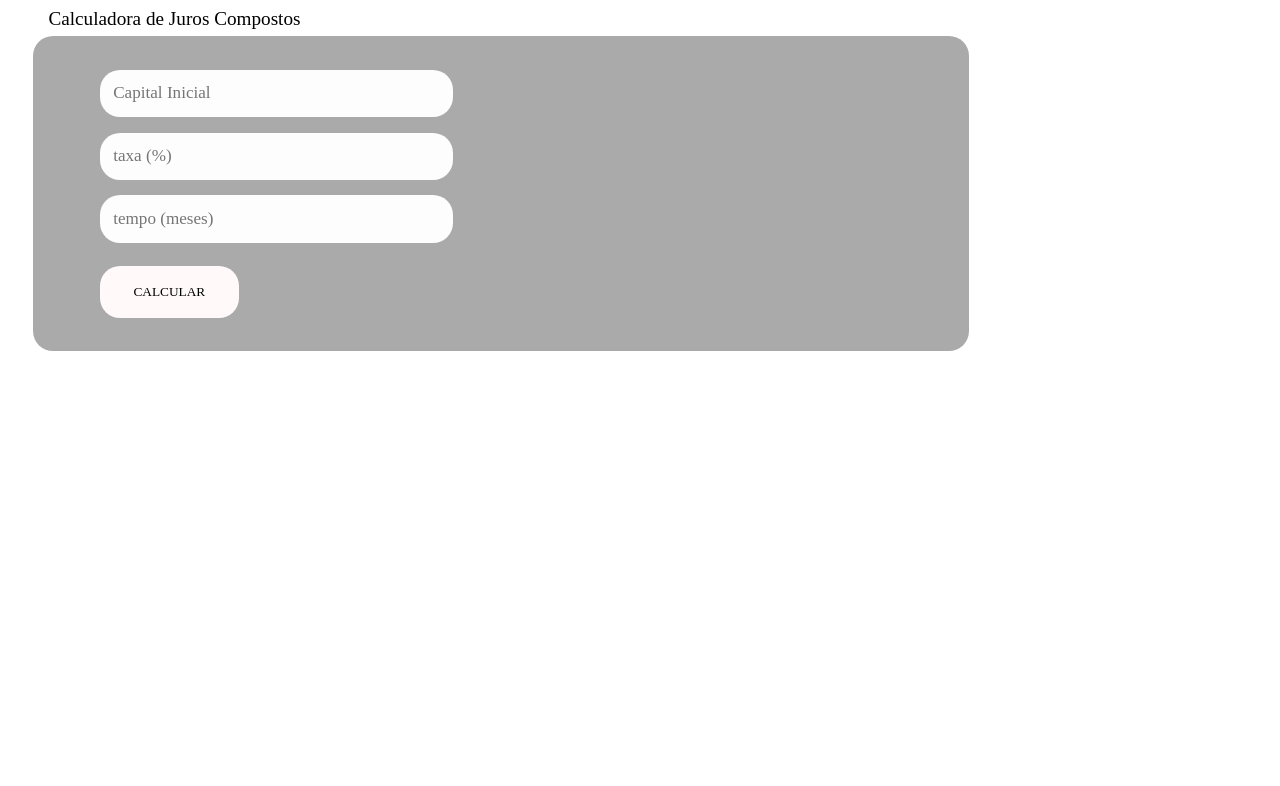
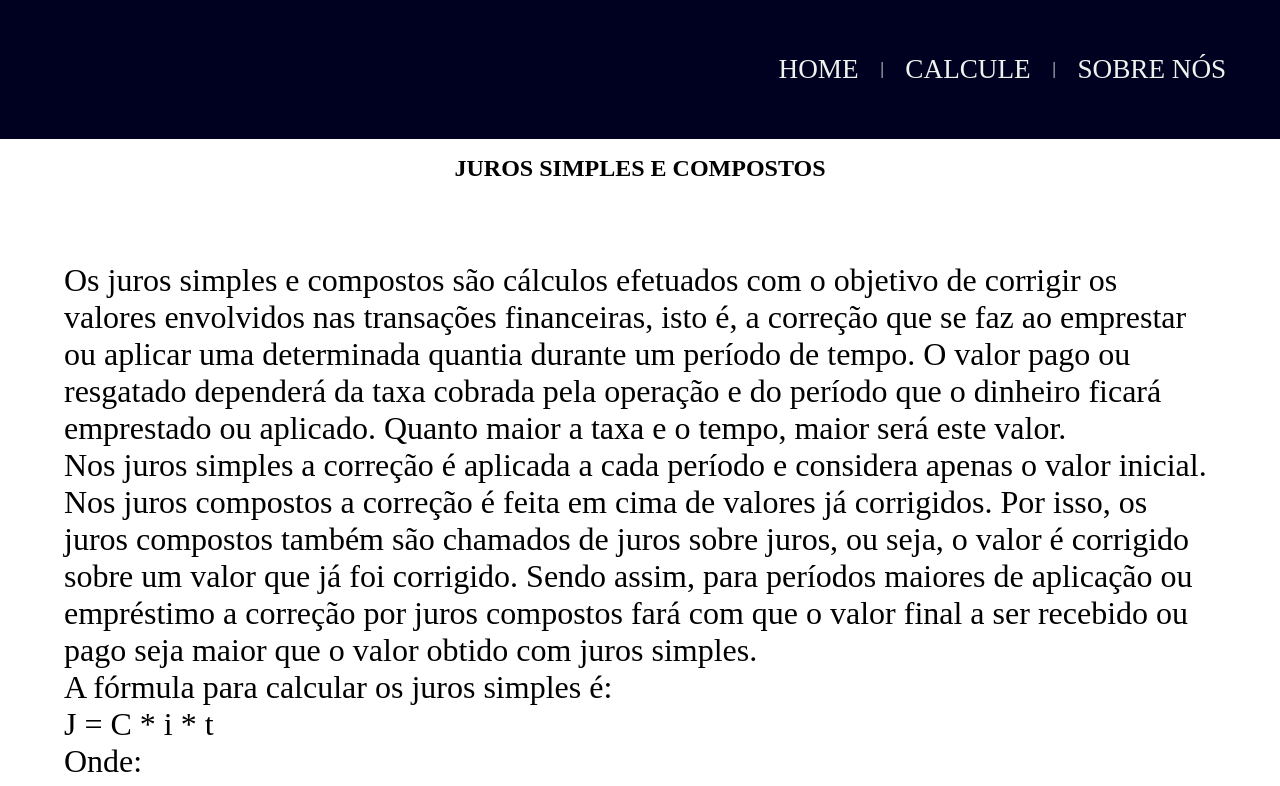
Before and after one commit to jjmonstro/site-da-Mayra, a plain HTML site: page eacntJUROS/index.html in a window 1280 px wide. Shown: the top 786 px of the page. Drawn offline with Linux system fonts and the light colour scheme; a web font is replaced by a local one.

Commit message:
feat - adding home and about page

```diff
--- a/eacntJUROS/css/style.css
+++ b/eacntJUROS/css/style.css
@@ -1,3 +1,71 @@
+*{
+    margin: 0;
+}
+body{
+    font-family: 'Inika', serif;
+}
+/* navbar */
+#navbar{
+    padding: 2em;
+    background-color: #000020;
+    color: #fdfdfd;
+    display: flex;
+    align-items: center;
+    justify-content: flex-end;
+}
+#navbar a {
+    font-size: 1.7em;
+    color: #F0F2EF;
+    cursor: pointer;
+    margin: 0.8em;
+    position: relative;
+    border: none;
+    background: none;
+    text-transform: uppercase;
+    text-decoration: none;
+    transition-timing-function: cubic-bezier(0.25, 0.8, 0.25, 1);
+    transition-duration: 400ms;
+    transition-property: color;
+  }
+#navbar a:focus,
+#navbar a:hover {
+  color: #fff;
+}
+
+#navbar a:focus:after,
+#navbar a:hover:after {
+  width: 100%;
+  left: 0%;
+}
+#navbar a:after {
+    content: "";
+    pointer-events: none;
+    bottom: -2px;
+    left: 50%;
+    position: absolute;
+    width: 0%;
+    height: 2px;
+    background-color: #fff;
+    transition-timing-function: cubic-bezier(0.25, 0.8, 0.25, 1);
+    transition-duration: 400ms;
+    transition-property: width, left;
+}
+/* fim navbar */
+/* content */
+#content{
+    display: flex;
+    flex-direction: column;
+    align-items: center;
+    justify-content: center;
+}
+#titleContainer{
+    margin: 1em;
+}
+#textContainer{
+    margin: 2em;
+    font-size: 2.0em;
+}
+/* fim do content */
 #calculadoraDiv{
     background-color: #AAAAAA;
     display: flex;
@@ -41,7 +109,7 @@
 }
 
 #labelCalculadora{
-    margin: 4%;
+    margin: 4em;
     margin-left: 3.2%;
     font-size: 120%;
     font-family: 'Inika', serif;
@@ -65,3 +133,16 @@
     flex-direction: column;
     inline-size: 45%;
 }
+/* footer */
+footer{
+    padding: 2em;
+    background-color: #000020;
+    color: #fdfdfd;
+    display: flex;
+    align-items: center;
+    justify-content: flex-end;
+}
+footer img{
+    width: 2em;
+}
+/* footer */
--- a/eacntJUROS/index.html
+++ b/eacntJUROS/index.html
@@ -10,18 +10,51 @@
 		<script src="js/script.js"></script>
 	</head>
 	<body>
-		<label for="calculadora" id="labelCalculadora">Calculadora de Juros Compostos</label>
-		<div id="calculadoraDiv">
-			<div id="exibicoesDiv" class="">
+		<nav id="navbar">
+			<a href="">HOME</a> |
+			<a href="calculator.html">CALCULE</a> |
+			<a href="about.html">SOBRE NÓS</a>
+		</nav>
+		<section id="content">
+			<div id="titleContainer">
+				<h1>JUROS SIMPLES E COMPOSTOS</h1>
 			</div>
-			<div id="inputsDiv">
-				<input type="text" id="capitalInicial" class="inputsClass" min="0" placeholder="Capital Inicial" oninput="formatarComoDinheiro(this)">
-				<input type="text" id="taxa" class="inputsClass" min="0" placeholder="taxa (%)" oninput="formataComoTaxa(this)">
-				<input type="number" id="tempo" class="inputsClass" min="0" placeholder="tempo (meses)">
-				<button id="calcularButton" onclick="calcular()">CALCULAR</button>
+			<div id="textContainer">
+				<p>Os juros simples e compostos são cálculos efetuados com o objetivo de corrigir os valores envolvidos nas transações financeiras, isto é, a correção que se faz ao emprestar ou aplicar uma determinada quantia durante um período de tempo. O valor pago ou resgatado dependerá da taxa cobrada pela operação e do período que o dinheiro ficará emprestado ou aplicado. Quanto maior a taxa e o tempo, maior será este valor.<br>
+
+					Nos juros simples a correção é aplicada a cada período e considera apenas o valor inicial. Nos juros compostos a correção é feita em cima de valores já corrigidos. Por isso, os juros compostos também são chamados de juros sobre juros, ou seja, o valor é corrigido sobre um valor que já foi corrigido. Sendo assim, para períodos maiores de aplicação ou empréstimo a correção por juros compostos fará com que o valor final a ser recebido ou pago seja maior que o valor obtido com juros simples.<br>
+
+					A fórmula para calcular os juros simples é:<br>
+
+					J = C * i * t<br>
+
+					Onde:<br>
+
+					J: juros<br>
+					C: valor inicial da transação, chamado em matemática financeira de capital<br>
+					i: taxa de juros (valor normalmente expresso em porcentagem)<br>
+					t: período da transação<br>
+					Podemos ainda calcular o valor total que será resgatado (no caso de uma aplicação) ou o valor a ser quitado (no caso de um empréstimo) ao final de um período predeterminado. Esse valor, chamado de montante, é igual a soma do capital com os juros, ou seja:<br>
+
+					M = C + J<br>
+
+					A fórmula para calcular os juros compostos é:<br>
+
+					M = C * (1 + i) ^ t<br>
+
+					Onde:<br>
+
+					M: montante<br>
+					C: capital<br>
+					i: taxa de juros<br>
+					t: período de tempo<br>
+					Diferentemente dos juros simples, neste tipo de capitalização, a fórmula para o cálculo do montante envolve uma variação exponencial. Daí se explica que o valor final aumente consideravelmente para períodos maiores.<br>
+				</p>
 			</div>
-
-		</div>
-
+		</section>
+		<footer>
+			<p>Juros Simples e Compostos</p>
+			<img id="logo_has" src="img/logo_selo_positivo.png" alt="logo etec has">
+		</footer>
 	</body>
 </html>
```
Also changed, not shown: eacntJUROS/about.html (added, +40 -0 lines), eacntJUROS/calculator.html (added, +35 -0 lines), eacntJUROS/img/logo_selo_positivo.png (added).
